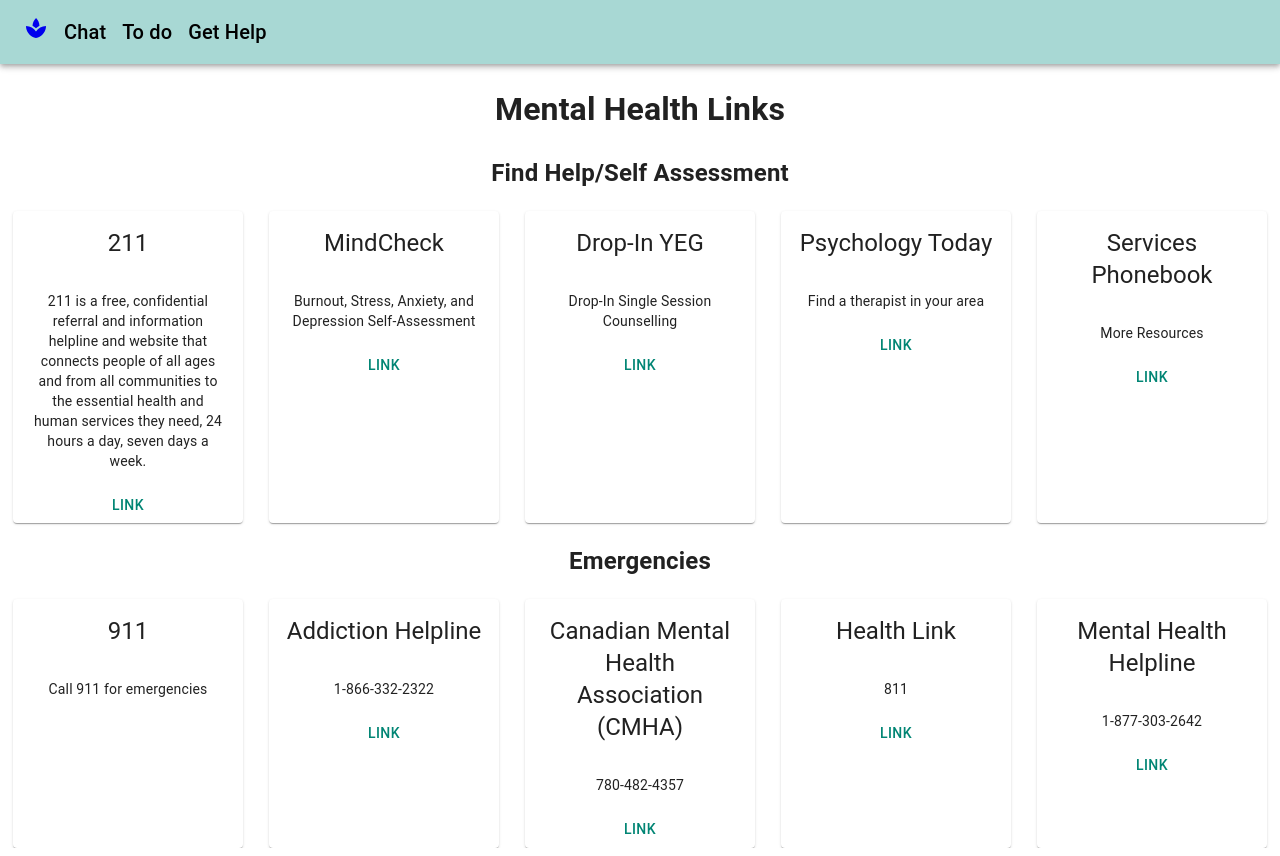
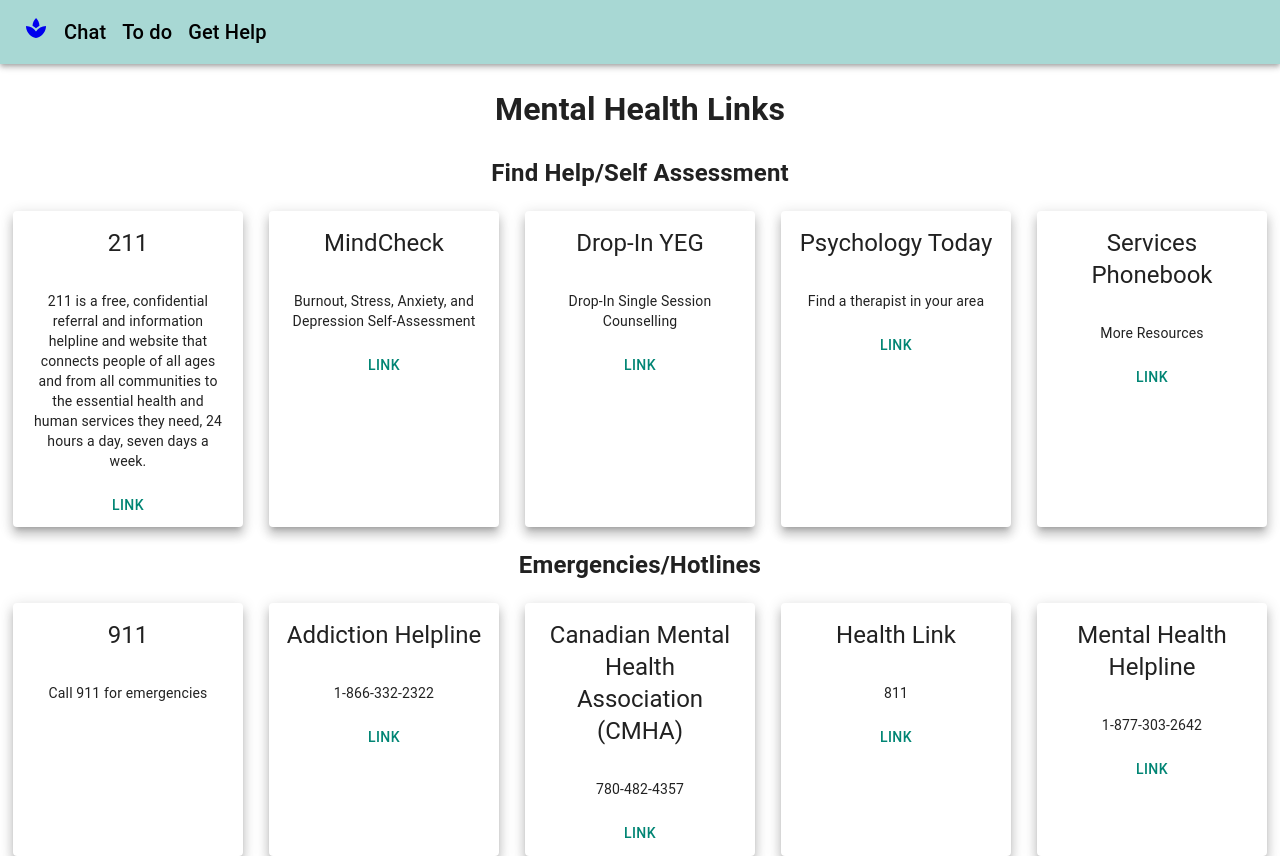
Before and after one commit to Probablymegs/serene-script, a Next.js app in the folder serene-script-nextjs-client/: page /links in a window 1280 px wide. Built offline with nearby package versions, Linux system fonts and the light colour scheme.

Commit message:
working on links page

```diff
--- a/serene-script-nextjs-client/pages/links.js
+++ b/serene-script-nextjs-client/pages/links.js
@@ -75,7 +75,7 @@
             ]
         },
         {
-            section: "Emergencies",
+            section: "Emergencies/Hotlines",
             resources: [
                 {
                     name: "911",
@@ -124,7 +124,7 @@
                             <Box sx={{ display: "inline-flex", justifyContent: "space-around", height: "25%", width: "100%" }}>
                             {
                                 section.resources.map((resource) => {
-                                    return <Card sx={{ width: "18%", textAlign: "center" }}>
+                                    return <Card raised="true" sx={{ width: "18%", textAlign: "center" }}>
                                                 <CardHeader title={resource.name}/>
                                                 <CardContent>
                                                     <Typography variant="body2" color="contrastText">
@@ -133,7 +133,7 @@
                                                 </CardContent>
                                                 {
                                                     resource.url &&
-                                                    <Button color="secondary" href={resource.url}>Link</Button>
+                                                    <Button sx={{ marginBottom: "4px" }} color="secondary" href={resource.url}>Link</Button>
                                                 }
                                            </Card>
                                 })
```
